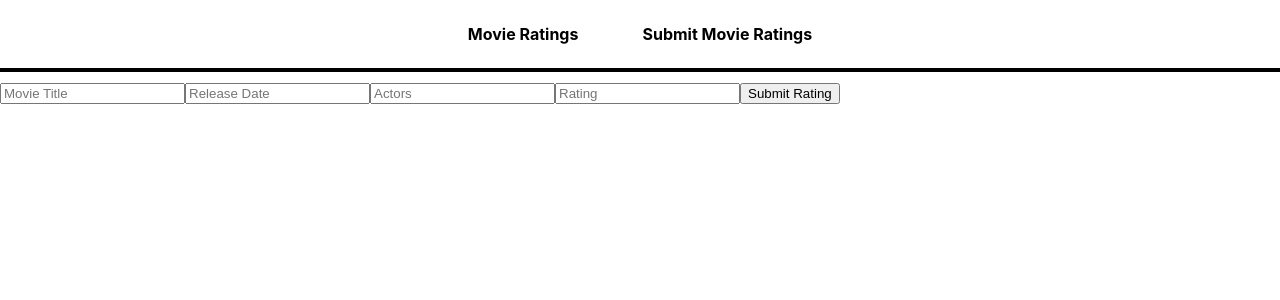
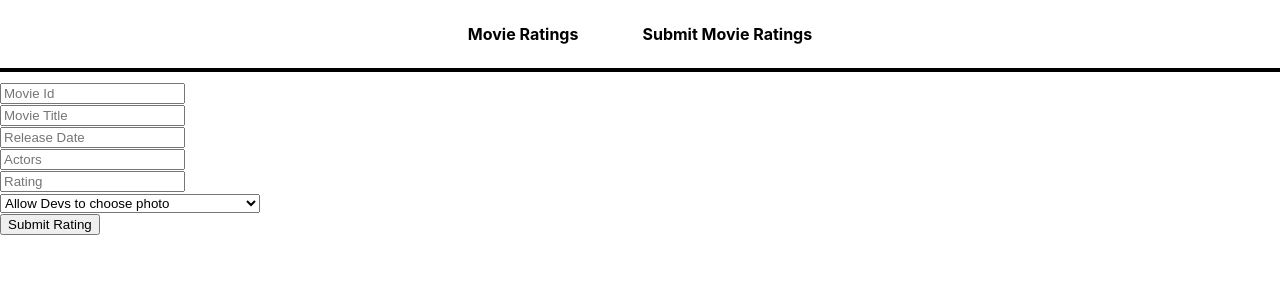
Before and after one commit to MasonSeward1/React.js, a React (Create React App) app: page /SubmitMovie in a window 1280 px wide. Shown: the top 300 px of the page. Built offline with nearby package versions, Linux system fonts and the light colour scheme.

Commit message:
New movie rating info displays but isbug heavy

```diff
--- a/src/App.js
+++ b/src/App.js
@@ -1,25 +1,44 @@
-import HomePage from './pages/HomePage';
 import './App.css';
-import {BrowserRouter, Route, Routes} from "react-router-dom";
-import SubmitMovie from './pages/SubmitMovie';
+import { Route, Routes } from "react-router-dom";
+import SubmitMovieReview from './pages/SubmitMovie';
 import MovieRatings from './pages/MovieRatings';
 import Navbar from './Navbar';
+import React, { useState, useEffect } from "react";
+
 
 function App() {
+
+  let [movie, setMovie] = useState(null);
+
+  useEffect( () => {
+    fetch("./movies.json")
+    .then(reponse => reponse.json())
+    .then(setMovie)
+    .catch(e=>console.log(e.message))
+    }, [])
+
   return (
-    <BrowserRouter>
-    <div className="App">
-      <h1>""</h1>
+    <>
+    <h1>`</h1>
       <Navbar />
-      <div id='page-body'>
-        <Routes>
-          <Route path="/" element={<HomePage />} />
-          <Route path="/MovieRatings" element={<MovieRatings />} />
-          <Route path="/SubmitMovie" element={<SubmitMovie />} />
-        </Routes>
-      </div>
-    </div>
-    </BrowserRouter>
+         <Routes>
+           <Route path="/" element={<MovieRatings movies={(movie)} setMovies={(setMovie)}/>} />
+           <Route path="/SubmitMovie" element={<SubmitMovieReview movies={(movie)} setMovies={(setMovie)}/>} />
+         </Routes>
+    </>
+
+    // <BrowserRouter>
+    // <div className="App">
+    //   <h1>""</h1>
+    //   <Navbar />
+    //   <div id='page-body'>
+    //     <Routes>
+    //       <Route path="/" element={<MovieRatings movies={(movie)} setMovies={(setMovie)}/>} />
+    //       <Route path="/SubmitMovie" element={<SubmitMovieReview movies={(movie)} setMovies={(setMovie)}/>} />
+    //     </Routes>
+    //   </div>
+    // </div>
+    // </BrowserRouter>
   );
 }
 
--- a/src/Navbar.js
+++ b/src/Navbar.js
@@ -1,8 +1,8 @@
 import {Link} from "react-router-dom";
 export default function Navbar() {
     return (
-    <nav className="nav">
-        <li><Link to="/MovieRatings">Movie Ratings</Link> </li>
+    <nav>
+        <li><Link to="/">Movie Ratings</Link> </li>
         <li><Link to="/SubmitMovie">Submit Movie Ratings</Link> </li>
     </nav>);
 }
--- a/src/index.js
+++ b/src/index.js
@@ -3,12 +3,13 @@ import ReactDOM from 'react-dom/client';
 import './index.css';
 import App from './App';
 import reportWebVitals from './reportWebVitals';
+import { BrowserRouter } from 'react-router-dom';
 
 const root = ReactDOM.createRoot(document.getElementById('root'));
 root.render(
-  <React.StrictMode>
+  <BrowserRouter>
     <App />
-  </React.StrictMode>
+  </BrowserRouter>
 );
 
 // If you want to start measuring performance in your app, pass a function
--- a/src/pages/HomePage.js
+++ /dev/null
@@ -1,7 +0,0 @@
-const HomePage = () => {
-    return (
-        <h1>HomePage</h1>
-    );
-}
-
-export default HomePage;
--- a/src/pages/MovieRatings.js
+++ b/src/pages/MovieRatings.js
@@ -1,19 +1,11 @@
-import { useState, useEffect } from "react";
+import { Link } from "react-router-dom";
 
-const MovieRatings = () => {
-    let [movies, setMovies] = useState(null);
+const MovieRatings = (props) => {
+    let movies = props.movies;
+
     function removeMovie(id) {
-        setMovies(movies.filter((item) => item.id !== id));
+        props.setMovies(movies.filter((item) => item.id !== id));
     }
-
-    useEffect( () => {
-        fetch("./movies.json")
-        .then(reponse => reponse.json())
-        .then(setMovies)
-        .catch(e=>console.log(e.message))
-        }, []
-    )
-
 
     if (movies == null) {
         return <h1>Loading...</h1>
@@ -21,6 +13,8 @@ const MovieRatings = () => {
 
 
     return (
+        <>
+            <Link to="/SubmitMovie"></Link>
             <ul id="movie_display">
             {
                     movies.map(movie =>
@@ -29,11 +23,13 @@ const MovieRatings = () => {
                         <li id="poster"><img src={movie.poster} alt="movie poster"></img></li>,
                         <li>Release Date: {movie.releaseDate}</li>,
                         <li>Actors: {movie.actors}</li>,
-                    <li>Rating: {movie.rating}</li>, <button type="button" onClick = { () => {
+                        <li>Rating: {movie.rating}</li>,
+                        <button type="button" onClick = { () => {
                             console.log("Movie Deleted"); removeMovie(movie.id)}}>Remove Movie</button>, <p></p>
                     ])
             }
             </ul>
+        </>
     )
 }
 
--- a/src/pages/SubmitMovie.js
+++ b/src/pages/SubmitMovie.js
@@ -1,57 +1,93 @@
 import React, { useRef } from "react";
+import { Link } from "react-router-dom";
 
-function SubmitMovie() {
+function SubmitMovieReview(props) {
+    const intMovieId = useRef();
     const txtMovieTitle = useRef();
     const txtMovieRelease = useRef();
     const txtMovieActors = useRef();
-    const txtMovieRating = useRef();
+    const intMovieRating = useRef();
+    const choiceMoviePoster = useRef();
+
     const submit = (e) => {
         e.preventDefault();
+        const movieData = [];
+        props.movies.forEach( movie => {
+            movieData.push(movie);
+        })
+
+        const id = intMovieId.current.value;
         const title = txtMovieTitle.current.value;
         const release = txtMovieRelease.current.value;
         const actors = txtMovieActors.current.value;
-        const rating = txtMovieRating.current.value;
-        alert(`${title}, ${release}, ${actors}, ${rating}`);
+        const rating = intMovieRating.current.value;
+        //const choiceBoxValue = choiceMoviePoster.current.value;
 
+        movieData.push(
+                {"id": parseInt(id)},
+                {"title": title},
+                {"releaseDate": release},
+                {"actors": actors},
+                {"poster": "https://upload.wikimedia.org/wikipedia/en/c/ca/Die_Hard_%281988_film%29_poster.jpg"},
+                {"rating": rating}
+        )
+        props.setMovies(movieData);
+
+        intMovieId.current.value = "";
         txtMovieTitle.current.value = "";
         txtMovieRelease.current.value = "";
         txtMovieActors.current.value = "";
-        txtMovieRating.current.value = "";
+        intMovieRating.current.value = "";
     };
 
-    console.log(txtMovieTitle);
+    console.log(choiceMoviePoster);
 
     return (
-        <form onSubmit={submit}>
+        <>
+        <Link to="/"></Link>
+        <form onSubmit={submit} id="form_display">
+            <input
+                ref={intMovieId}
+                type="text"
+                pattern="[0-9]*"
+                placeholder="Movie Id">
+            </input>
+            <br></br>
             <input
                 ref={txtMovieTitle}
                 type="text"
                 placeholder="Movie Title">
             </input>
+            <br></br>
             <input
                 ref={txtMovieRelease}
                 type="text"
+                pattern="^[0-9]{4}-[0-9]{2}-[0-9]{2}"
                 placeholder="Release Date">
             </input>
+            <br></br>
             <input
                 ref={txtMovieActors}
                 type="text"
                 placeholder="Actors">
             </input>
+            <br></br>
             <input
-                ref={txtMovieRating}
+                ref={intMovieRating}
                 type="text"
+                pattern="[0-9]*"
                 placeholder="Rating">
             </input>
+            <br></br>
+            <select ref={choiceMoviePoster}>
+                <option value="1">Allow Devs to choose photo</option>
+                <option value="2">Select a movie poster photo from device</option>
+            </select>
+            <br></br>
             <button>Submit Rating</button>
         </form>
+    </>
     );
 }
 
-const onSubmit = (data) => {
-
-
-
-}
-
-export default SubmitMovie;
+export default SubmitMovieReview;
```
Lines whose indentation alone changed are shown as unchanged.
